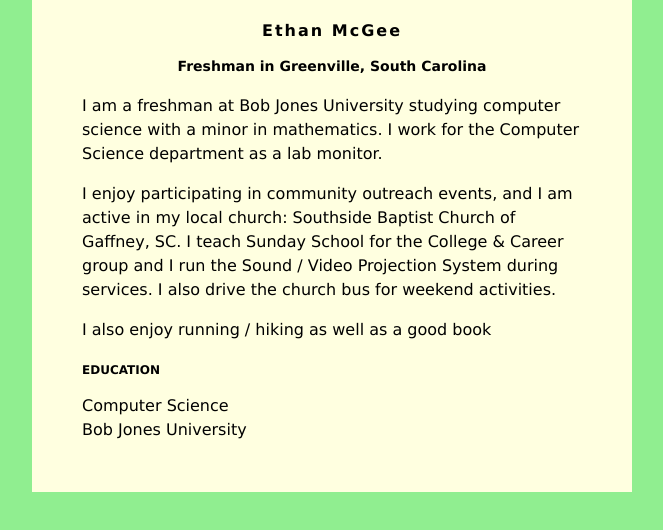
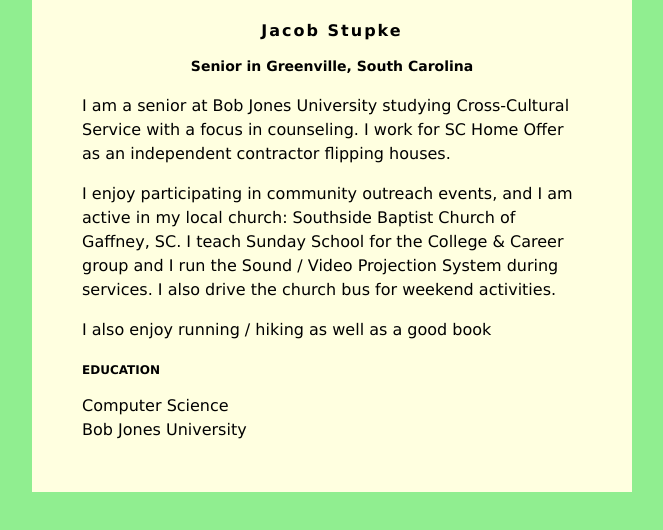
Before and after one commit to jstup249/jstup249.github.io, a plain HTML site: page index.html in a window 1280 px wide. Shown: the whole page, without its empty margins (308-971 px from the left). Drawn offline with Linux system fonts and the light colour scheme.

Commit message:
Update index.html

```diff
--- a/index.html
+++ b/index.html
@@ -30,10 +30,10 @@ h3 {
 </head>
 <body>
     <div id="content">
-        <h1>Ethan McGee</h1>
-        <h2>Freshman in Greenville, South Carolina</h2>
+        <h1>Jacob Stupke</h1>
+        <h2>Senior in Greenville, South Carolina</h2>
 
-         <p>I am a freshman at Bob Jones University studying computer science with a minor in mathematics. I work for the Computer Science department as a lab monitor.</p>
+         <p>I am a senior at Bob Jones University studying Cross-Cultural Service with a focus in counseling. I work for SC Home Offer as an independent contractor flipping houses.</p>
          <p>
             I enjoy participating in community outreach events, and I am active in my local church: Southside Baptist Church of Gaffney, SC.  I teach Sunday School for the College &amp; Career group and I run the Sound / Video Projection System during services.  I also drive the church bus for weekend activities.
          </p>
```
